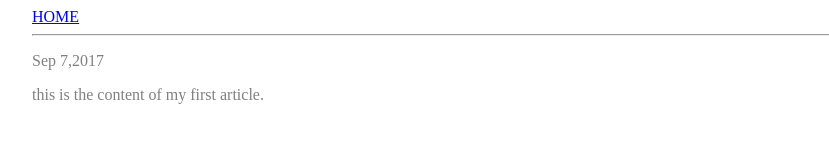
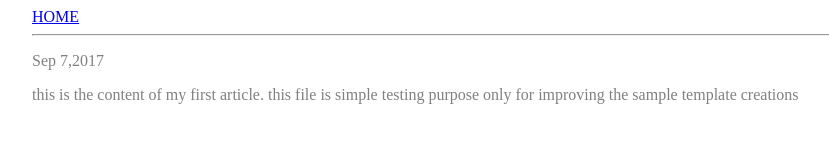
Before and after one commit to syamasundararao/imad-app, a website: page ui/article-one.html in a window 1280 px wide. Shown: the whole page, without its empty margins (208-1037 px from the left). Drawn offline with Linux system fonts and the light colour scheme.

Commit message:
[imad-console] Updates ui/article-one.html

```diff
--- a/ui/article-one.html
+++ b/ui/article-one.html
@@ -24,7 +24,7 @@
 
                     <div>
                         <p>
-                        this is the content of my first article. </p>
+                        this is the content of my first article. this file is simple testing purpose only for improving the sample template creations</p>
                     </div>
     </div>
 </body>
```
